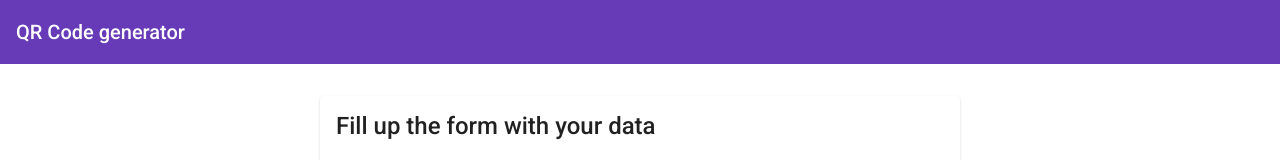
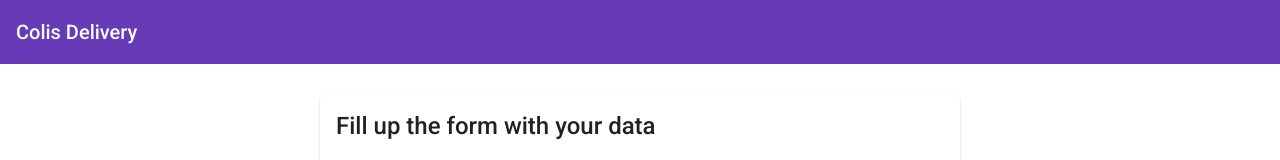
Before and after one commit to ognanshissi/ng-qr-code-generator, an Angular app: page / in a window 1280 px wide. Shown: the top 160 px of the page. Built offline with nearby package versions, Linux system fonts and the light colour scheme; what angularx-qrcode would draw is missing.

Commit message:
deploy on firebase hosting

```diff
--- a/angular.json
+++ b/angular.json
@@ -17,7 +17,7 @@
         "build": {
           "builder": "@angular-devkit/build-angular:browser",
           "options": {
-            "outputPath": "dist/ng-mat",
+            "outputPath": "dist",
             "index": "src/index.html",
             "main": "src/main.ts",
             "polyfills": "src/polyfills.ts",
--- a/src/app/app.component.ts
+++ b/src/app/app.component.ts
@@ -50,7 +50,7 @@ export class AppComponent implements OnInit {
   }
 
   download() {
-    const canvas = document.querySelector('#qr-code');
+    const canvas: any = document.querySelector('#qr-code');
     canvas.toBlob(blob => {
       FileSaver.saveAs(blob, 'qr_code.jpeg');
     });
--- a/src/app/shared/components/header/header.component.html
+++ b/src/app/shared/components/header/header.component.html
@@ -1,3 +1,3 @@
 <mat-toolbar color="primary">
-  <span>QR Code generator</span>
+  <span>Colis Delivery</span>
 </mat-toolbar>
--- a/src/index.html
+++ b/src/index.html
@@ -2,7 +2,7 @@
 <html lang="en">
 <head>
   <meta charset="utf-8">
-  <title>NgMat</title>
+  <title>Colis - Delivery</title>
   <base href="/">
   <meta name="viewport" content="width=device-width, initial-scale=1">
   <link rel="icon" type="image/x-icon" href="favicon.ico">
```
Also changed, not shown: firebase.json (added), 1 other file (tests, documents, lock files or other folders).
